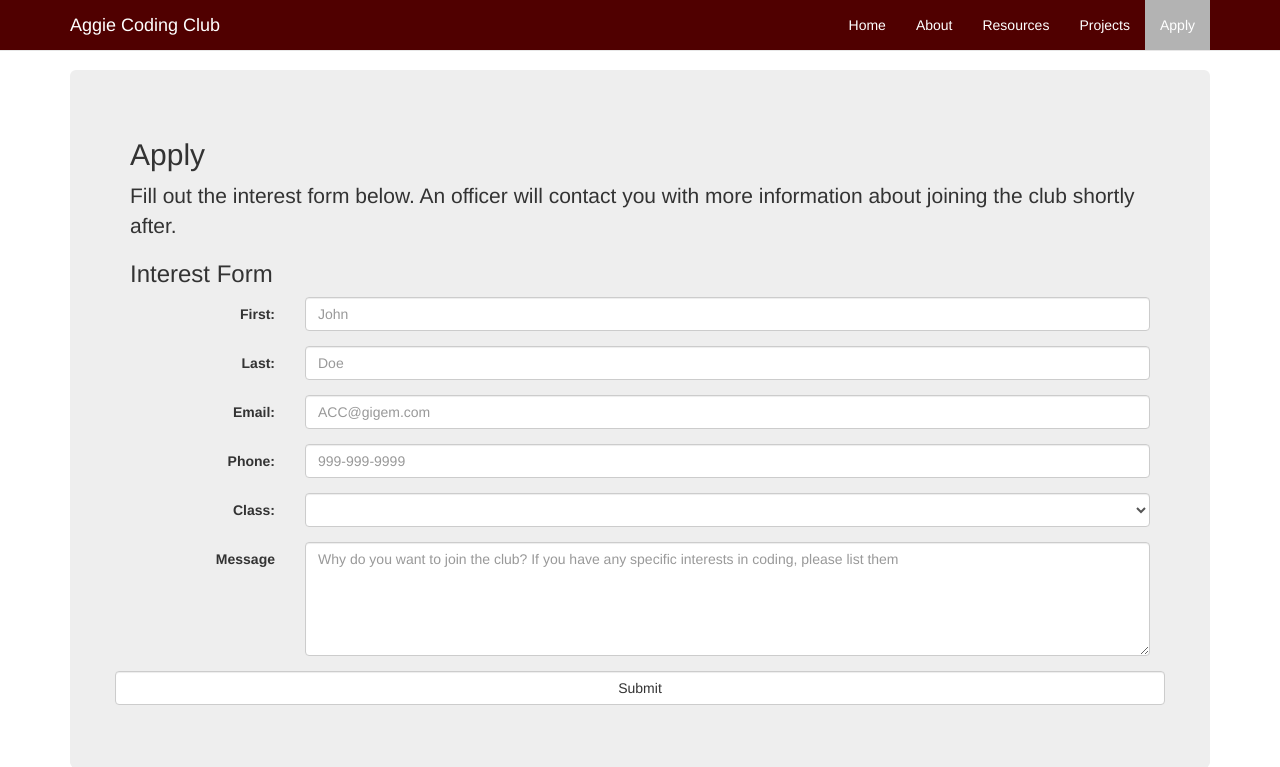
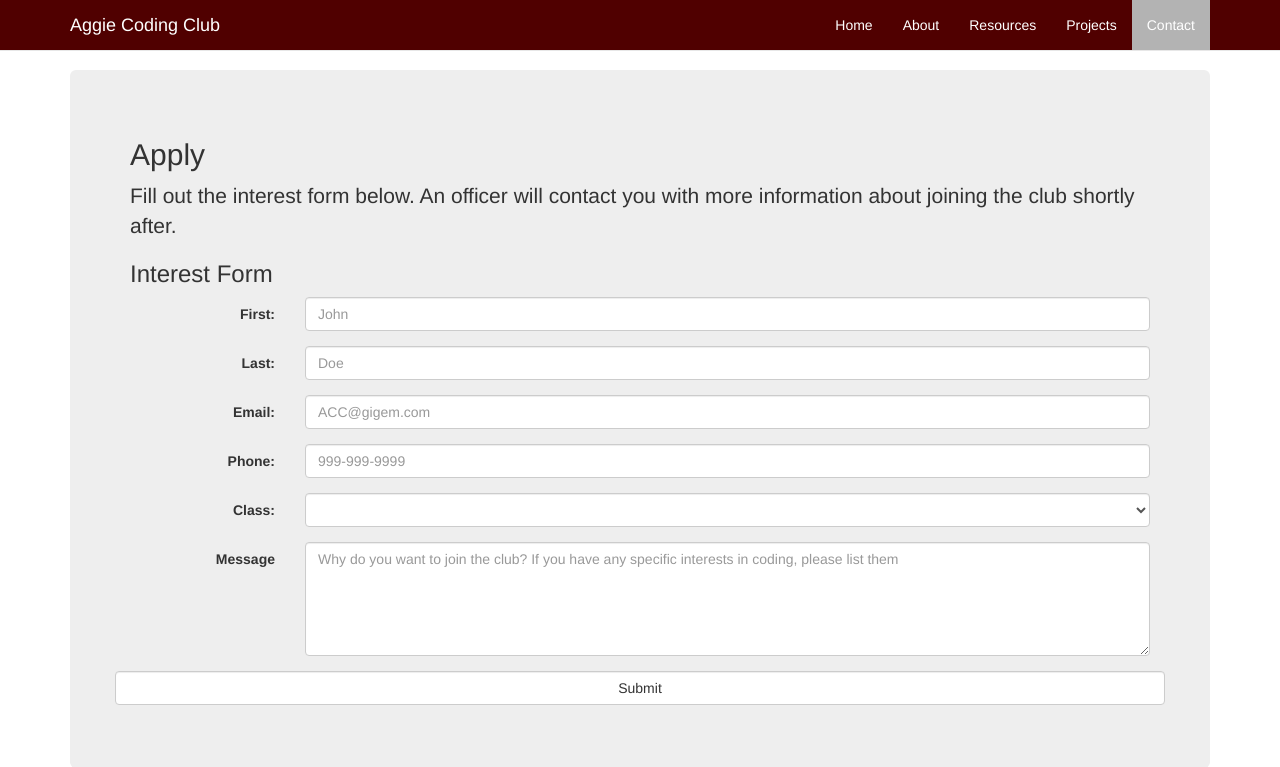
Before and after one commit to rohitmucherla/ACC-Website, a PHP site: page /contact.php in a window 1280 px wide. Shown: the top 767 px of the page. Run offline with PHP 8.4, Linux system fonts and the light colour scheme.

Commit message:
Fixed issue with the nav bar showing a different title when selecting on the contact page

```diff
--- a/contact.php
+++ b/contact.php
@@ -32,7 +32,7 @@
             <li class = "nav-item"><a style="color:#ffffff;" href="about.html">About</a></li>
             <li class = "nav-item"><a style="color:#ffffff;" href="resources.html">Resources</a></li>
             <li class = "nav-item"><a style="color:#ffffff;" href="projects.html">Projects</a></li>
-            <li class = "active nav-item"><a style="color:#ffffff; background-color:#b3b3b3" href="#">Apply</a></li>
+            <li class = "active nav-item"><a style="color:#ffffff; background-color:#b3b3b3" href="#">Contact</a></li>
           </ul>
         </div><!--/.nav-collapse -->
       </div>
```
